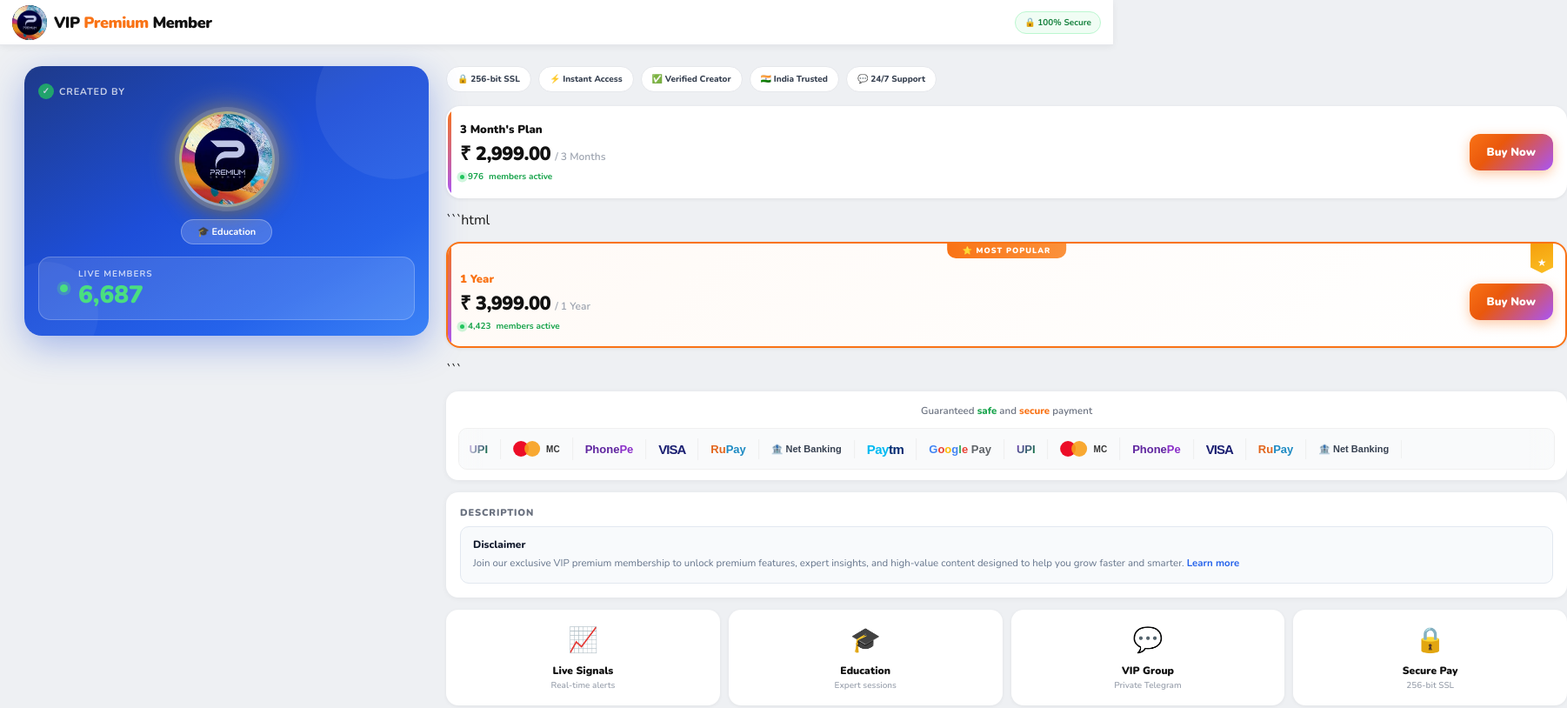
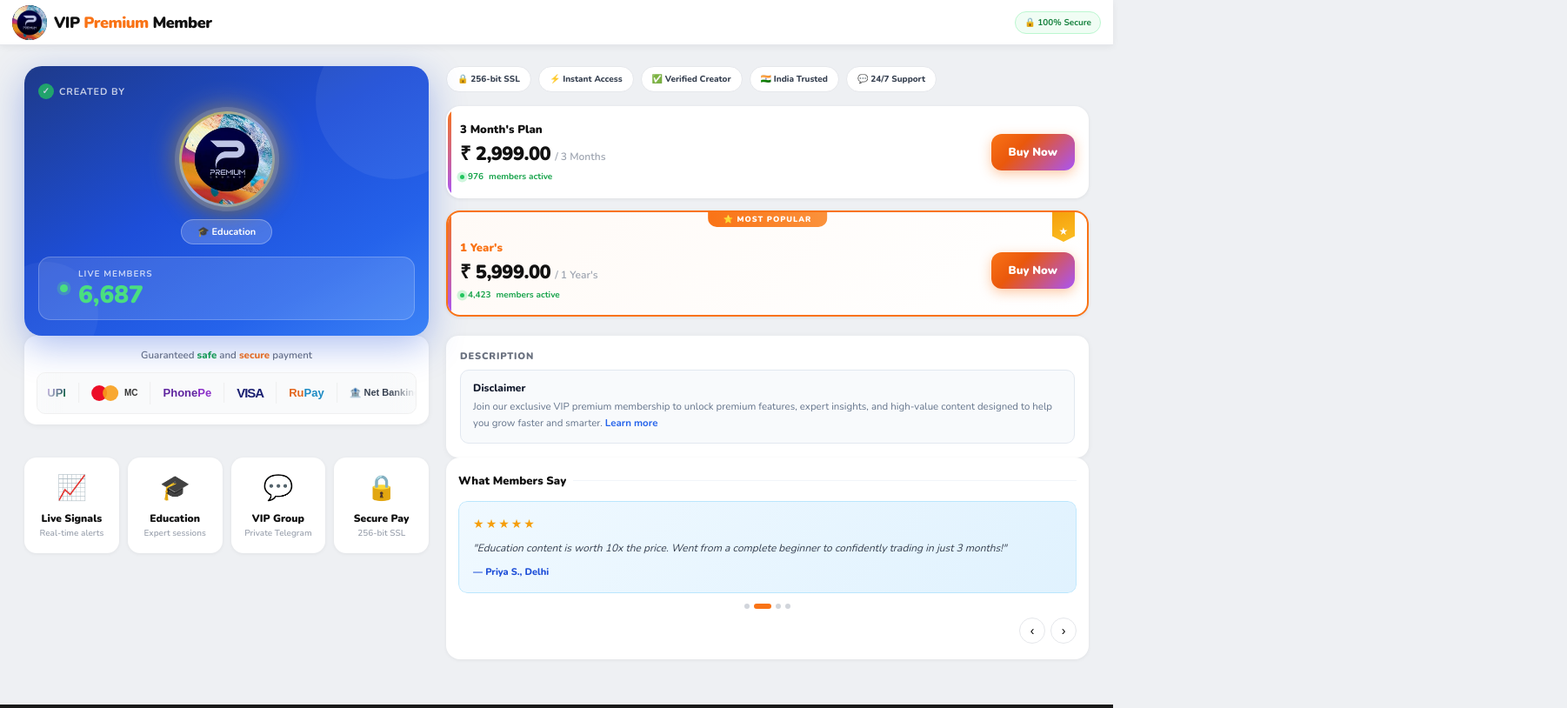
Before and after one commit to raj7823/vipmembership, a website: page index.html in a window 1280 px wide. Shown: the top 814 px of the page at 87% size, 1802 px wide, since content can reach past the window. Drawn offline with nearby package versions, Linux system fonts and the light colour scheme.

Commit message:
Update index.html

````diff
--- a/index.html
+++ b/index.html
@@ -168,34 +168,18 @@ body{font-family:"Nunito",sans-serif;background:#eef0f3;color:#1a1a1a;min-height
         <button class="buybtn" onclick="event.stopPropagation();pay('Yearly Plan',2999)">Buy Now</button>
       </div>
 
-      ```html
-<div class="plan-card popular" onclick="pay('1 Year', 3999)">
-  <div class="poptag">⭐ Most Popular</div>
-  <div class="star-rib">★</div>
-
-  <div class="pinfo" style="margin-top:16px">
-    <div class="pname" style="color:#f97316">1 Year</div>
-
-    <div class="pprice-row">
-      <div class="pprice">₹ 3,999.00</div>
-      <div class="pdur">/ 1 Year</div>
-    </div>
-
-    <div class="plive">
-      <div class="mdot"></div>
-      <span id="c3">0</span>&thinsp;members active
+     <div class="plan-card popular" onclick="pay('1 Year's,3999)">
+        <div class="poptag">⭐ Most Popular</div>
+        <div class="star-rib">★</div>
+        <div class="pinfo" style="margin-top:16px">
+          <div class="pname" style="color:#f97316">1 Year's</div>
+          <div class="pprice-row"><div class="pprice">₹ 5,999.00</div><div class="pdur">/ 1 Year's</div></div>
+          <div class="plive"><div class="mdot"></div><span id="c3">0</span>&thinsp;members active</div>
+        </div>
+        <button class="buybtn" style="margin-top:16px" onclick="event.stopPropagation();pay('1 Year's',3999)">Buy Now</button>
+      </div>
     </div>
   </div>
-
-  <button
-    type="button"
-    class="buybtn"
-    style="margin-top:16px"
-    onclick="event.stopPropagation(); pay('1 Year', 3999)">
-    Buy Now
-  </button>
-</div>
-```
 
   <!-- 3. PAYMENT LOGOS -->
   <div class="block-payment-logos">
````
